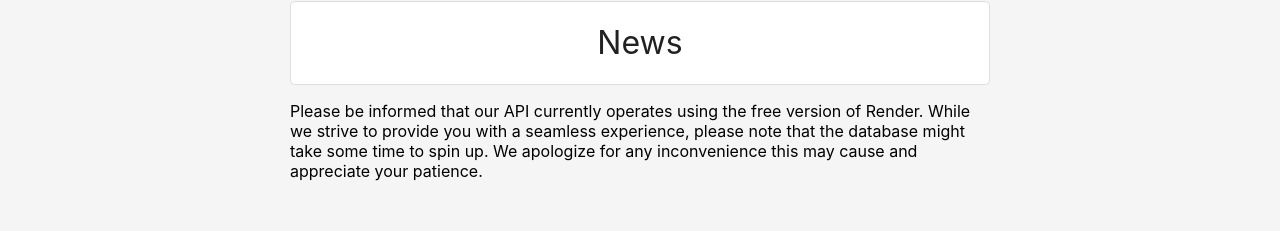
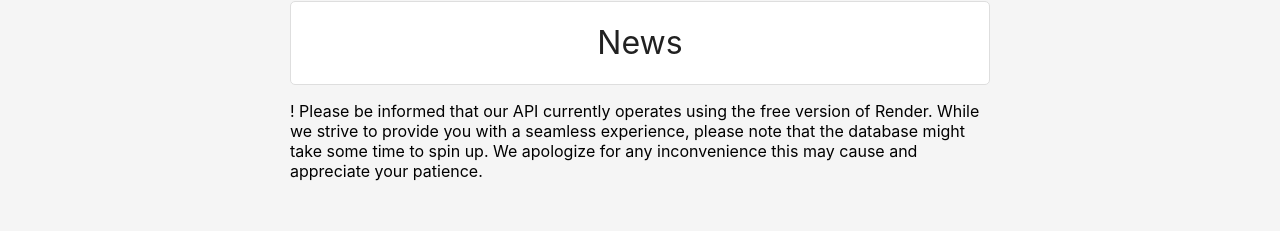
Before and after one commit to darren-nickerson/fe-react-nc-news, a React (Create React App) app: page / in a window 1280 px wide. Shown: the part 230-461 px from the top of the page. Built offline with nearby package versions, Linux system fonts and the light colour scheme; no server answers.

Commit message:
Update Loader.js

```diff
--- a/src/components/Loader.js
+++ b/src/components/Loader.js
@@ -4,7 +4,7 @@ import '../components/Loader.css';
 const Loading = () => {
   return (
     <div>
-            <p> Please be informed that our API currently operates using the free version of Render. While we strive to provide you with a seamless experience, please note that the database might take some time to spin up. We apologize for any inconvenience this may cause and appreciate your patience. </p>
+            <p className="red-note"> ! Please be informed that our API currently operates using the free version of Render. While we strive to provide you with a seamless experience, please note that the database might take some time to spin up. We apologize for any inconvenience this may cause and appreciate your patience. </p>
 
     <div className='spinnerContainer'>
       <FaSpinner className='spins' />
```
